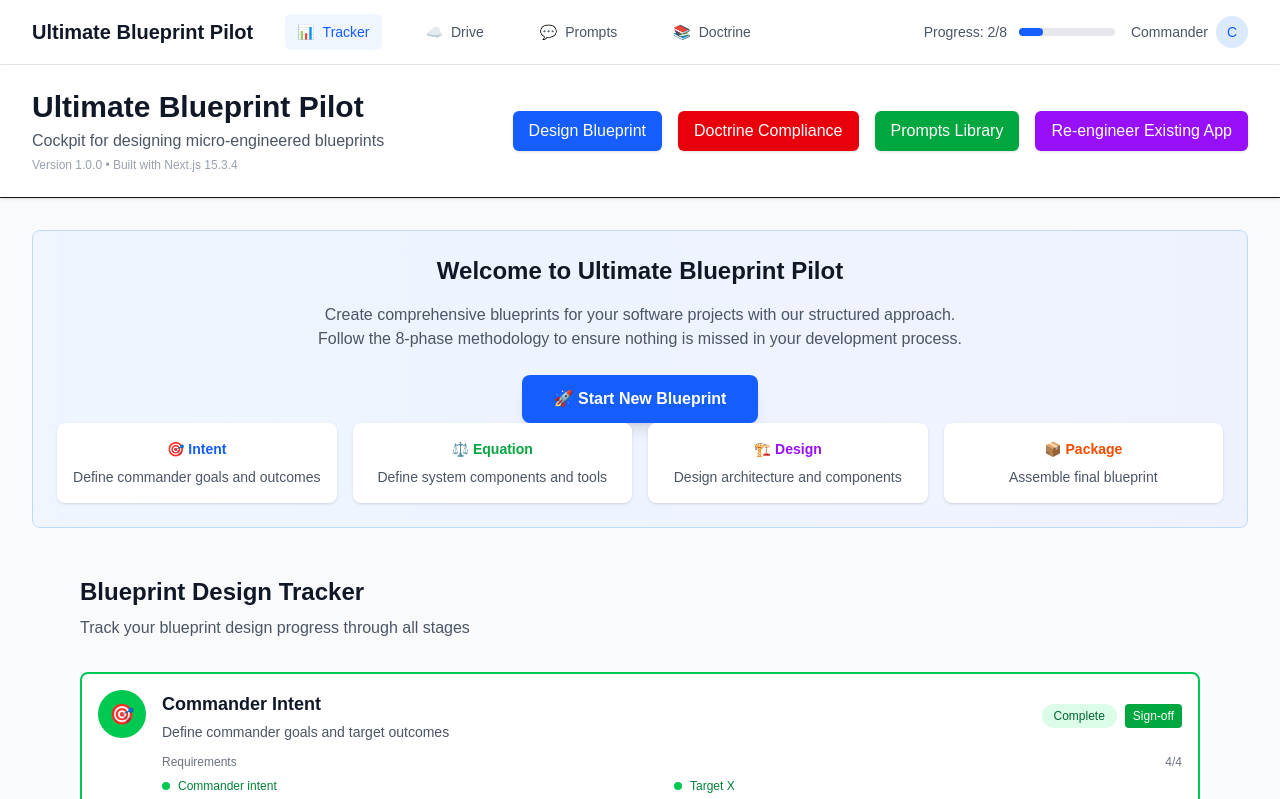
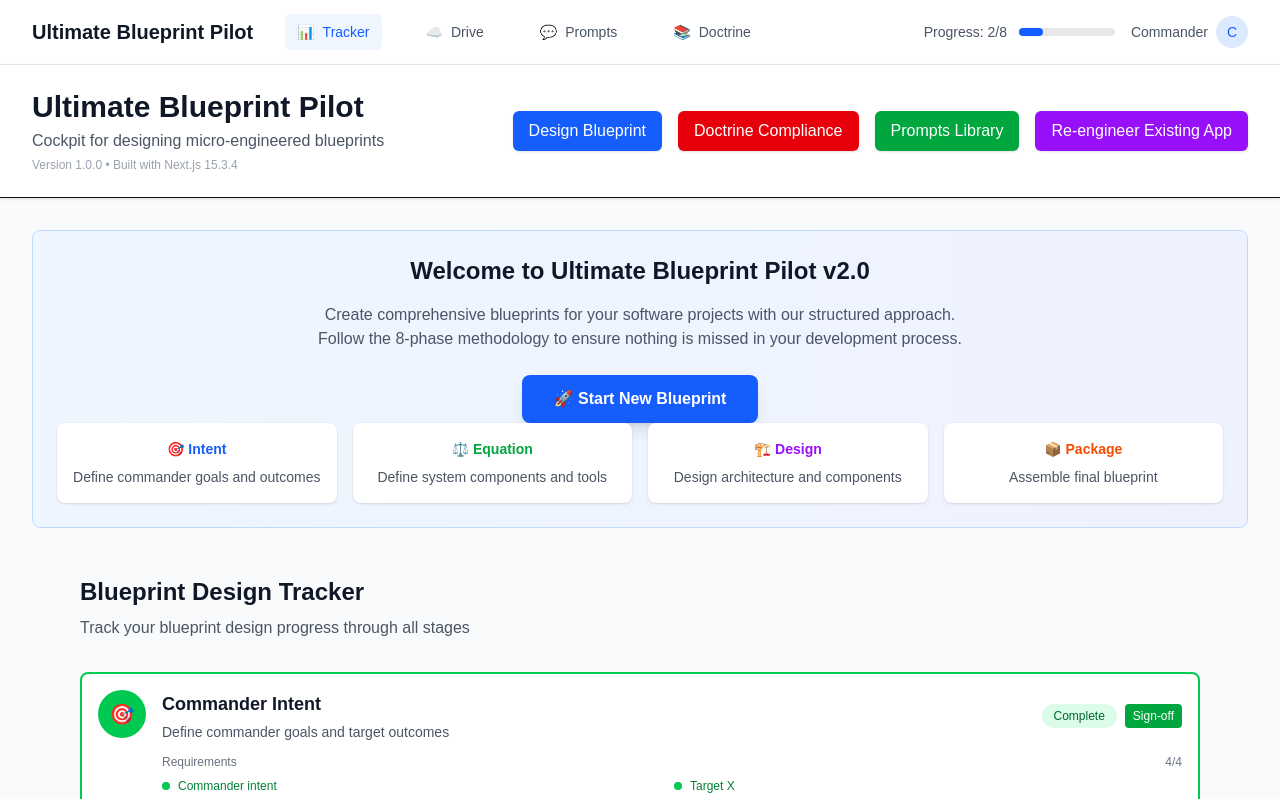
Before and after one commit to djb258/ulimate-blueprint-pilot, a Next.js app: page / in a window 1280 px wide. Shown: the top 799 px of the page. Built offline with nearby package versions, Linux system fonts and the light colour scheme.

Commit message:
v2.0 - Force Vercel to deploy Start New Blueprint button

```diff
--- a/src/app/page.tsx
+++ b/src/app/page.tsx
@@ -215,7 +215,7 @@ export default function Home() {
             <div className="mb-8 bg-gradient-to-r from-blue-50 to-indigo-50 rounded-lg p-6 border border-blue-200">
               <div className="text-center">
                 <h2 className="text-2xl font-bold text-gray-900 mb-4">
-                  Welcome to Ultimate Blueprint Pilot
+                  Welcome to Ultimate Blueprint Pilot v2.0
                 </h2>
                 <p className="text-gray-600 mb-6 max-w-2xl mx-auto">
                   Create comprehensive blueprints for your software projects with our structured approach.
```
